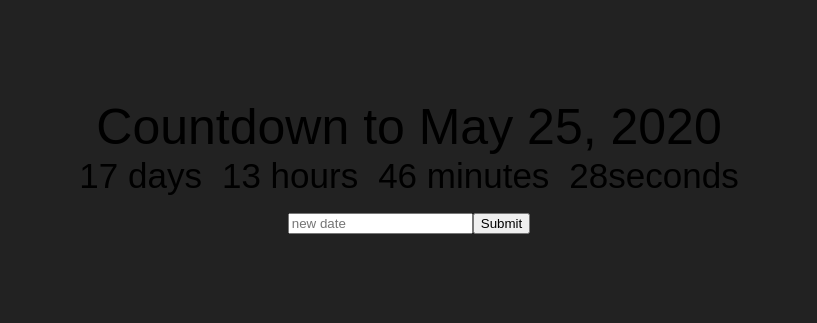
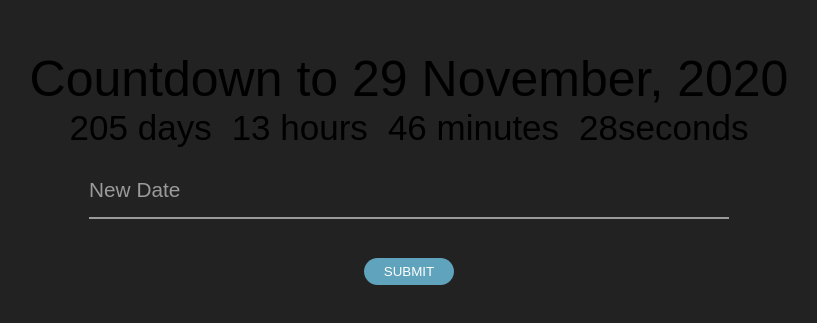
Before and after one commit to Abdifatah29/countdownChamp, a React (Create React App) app: page / in a window 1280 px wide. Shown: the part 233-556 px from the top of the page, without its empty margins (231-1048 px from the left). Built offline with nearby package versions, Linux system fonts and the light colour scheme.

Commit message:
set default date && styled inputs

```diff
--- a/src/components/Body.jsx
+++ b/src/components/Body.jsx
@@ -4,7 +4,7 @@ class Body extends Component {
     constructor(props) {
         super(props);
         this.state = {
-            deadline: 'May 25, 2020',
+            deadline:  '29 November, 2020',
             newDeadline: ''
         }
     }
@@ -18,10 +18,14 @@ class Body extends Component {
              <Clock
                  deadline={this.state.deadline}
              />
-             <div>
-                 <input placeholder="new date"
+             <div className="form__group field">
+                <input
                      onChange={event => this.setState({newDeadline: event.target.value})}
-                 />
+                     type="input" class="form__field" placeholder="New Date" name="Date" required />
+                <label for="Date" class="form__label">New Date</label>
+            </div>
+
+             <div className="button">
                  <button onClick={this.changeDeadline}>Submit</button>
              </div>
             </div>
```
